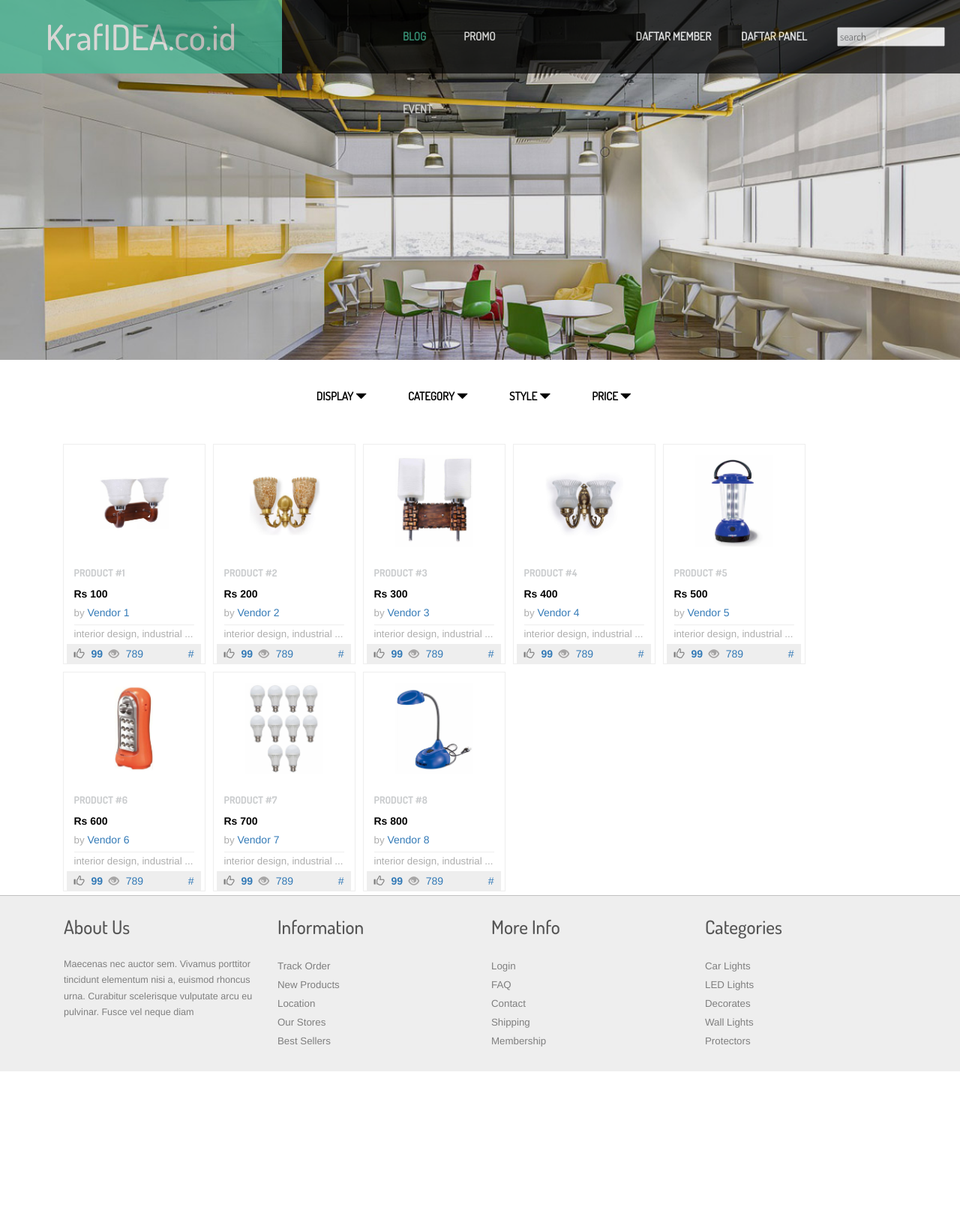
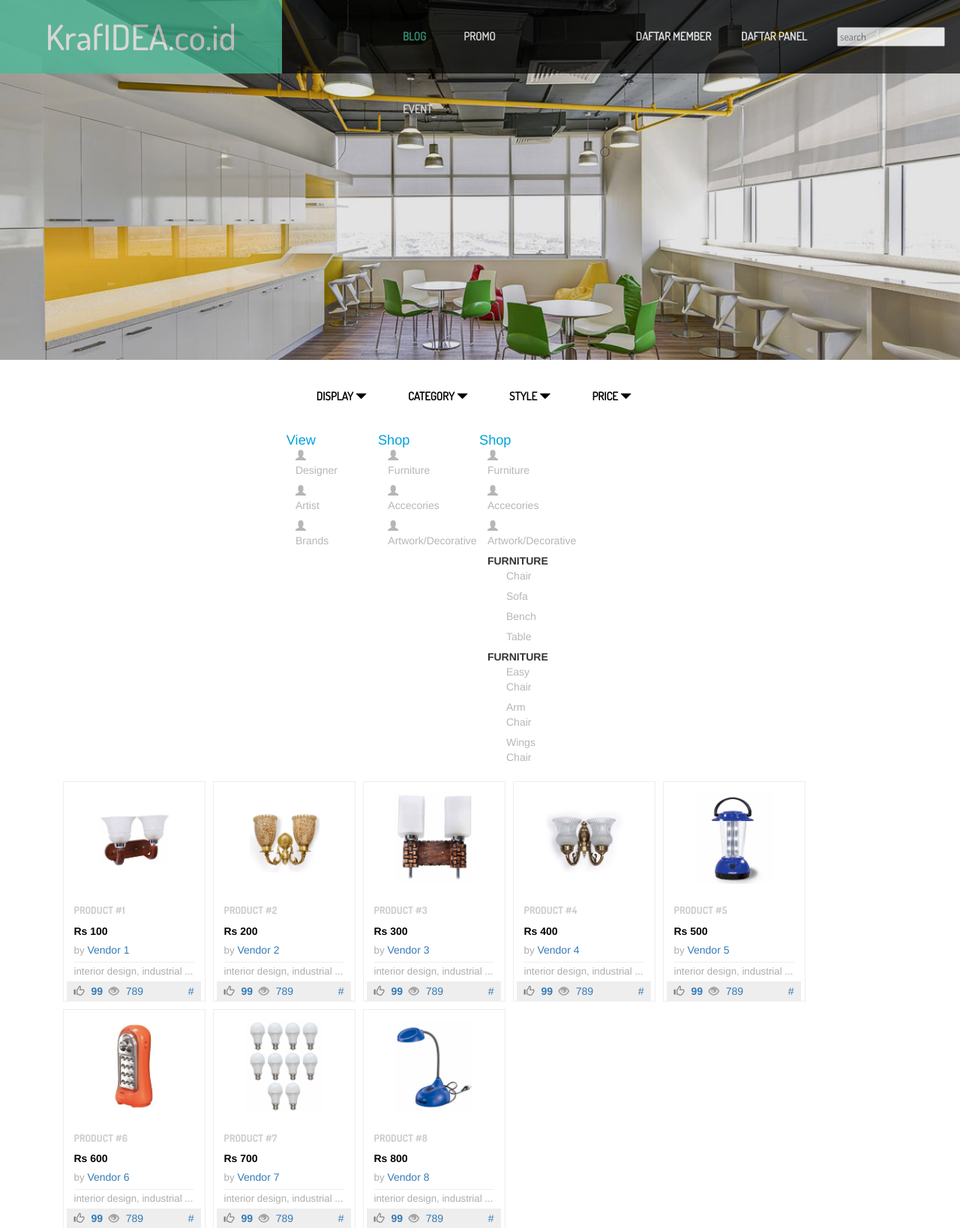
Before and after one commit to chanjr152/KrafIDEA.co.id, a CodeIgniter app: page /database/index.php/home/index in a window 1280 px wide. Shown: the top 1638 px of the page at 75% size. Before the commit the page ends 1429 px from the top, so only its background shows below. Run offline with CodeIgniter, Linux system fonts and the light colour scheme; some libraries are stand-ins or nearby versions.

Commit message:
Add files via upload

```diff
--- a/application/views/home_view.php
+++ b/application/views/home_view.php
@@ -17,12 +17,91 @@
  </div>
 <script src="<?php echo base_url("assets/js/bootstrap.js"); ?>" ></script>
 
-<div class="filter1">
+
+<div class="filter1" >
 		<ul class="container-filter1">
-			<li class="active"><a href="index.html">Display <span class="glyphicon glyphicon-triangle-bottom" aria-hidden="true" ></span></a></li>
-			<li class="grid"><a href="#">Category <span class="glyphicon glyphicon-triangle-bottom" aria-hidden="true" ></span></a></li>
-			<li class="grid"><a href="#">Style <span class="glyphicon glyphicon-triangle-bottom" aria-hidden="true" ></span></a></li>
-			<li class="grid"><a href="typo.html">Price <span class="glyphicon glyphicon-triangle-bottom" aria-hidden="true" ></span></a></li>
+		<!-- <ul class="memenu skyblue"> -->
+			<li class="grid">
+				<a href="#">Display <span class="glyphicon glyphicon-triangle-bottom" aria-hidden="true" ></span></a>
+				<div class="mepanel">
+							<div class="row">
+								<div class="col1 me-one">
+									<h4>View</h4>
+									<ul>
+										<li><a href="product.html" ><span class="glyphicon glyphicon-user"></span> Designer</a></li>
+										<li><a href="product.html"><span class="glyphicon glyphicon-user"></span> Artist</a></li>
+										<li><a href="product.html"><span class="glyphicon glyphicon-user"></span> Brands</a></li>
+									</ul>
+								</div>
+							</div>
+				</div>
+			</li>
+			<li class="grid"><a href="#">Category <span class="glyphicon glyphicon-triangle-bottom" aria-hidden="true" ></span></a>
+				<div class="mepanel">
+					<div class="row">
+						<div class="col1 me-one">
+							<h4>Shop</h4>
+							<ul>
+								<li><a href="product.html"><span class="glyphicon glyphicon-user"></span> Furniture</a></li>
+								<li><a href="product.html"><span class="glyphicon glyphicon-user"></span> Accecories</a></li>
+								<li><a href="product.html"><span class="glyphicon glyphicon-user"></span> Artwork/Decorative</a></li>
+							</ul>
+					</div>
+				</div>
+			</li>
+			<li class="grid"><a href="#">Style <span class="glyphicon glyphicon-triangle-bottom" aria-hidden="true" ></span></a>
+				<div class="mepanel">
+					<div class="row">
+						<div class="col1 me-one">
+							<h4>Shop</h4>
+							<ul>
+								<li><a href="product.html"><span class="glyphicon glyphicon-user"></span> Furniture</a></li>
+								<li><a href="product.html"><span class="glyphicon glyphicon-user"></span> Accecories</a></li>
+								<li><a href="product.html"><span class="glyphicon glyphicon-user"></span> Artwork/Decorative</a></li>
+								<table>
+										<thead>
+											<tr>
+											    <th>FURNITURE</th>
+											</tr>
+										</thead>
+										<tbody>
+											<tr>
+												<td>
+													<ul>
+														<li><a href="#">Chair</a></li>
+														<li><a href="#">Sofa</a></li>
+														<li><a href="#">Bench</a></li>
+														<li><a href="#">Table</a></li>
+													</ul>
+												</td>
+											</tr>
+										</tbody>
+								</table>
+								<table>
+										<thead>
+											<tr>
+											    <th>FURNITURE</th>
+											</tr>
+										</thead>
+										<tbody>
+											<tr>
+												<td>
+													<ul>
+														<li><a href="#">Easy Chair</a></li>
+														<li><a href="#">Arm Chair</a></li>
+														<li><a href="#">Wings Chair</a></li>
+													</ul>
+												</td>
+											</tr>
+										</tbody>
+								</table>
+							</ul>
+
+					</div>
+				</div>
+			</li>
+			<li class="grid"><a href="typo.html">Price <span class="glyphicon glyphicon-triangle-bottom" aria-hidden="true" ></span></a>
+			</li>
 		</ul>
 </div>
 <div class="clearfix"></div>
```
